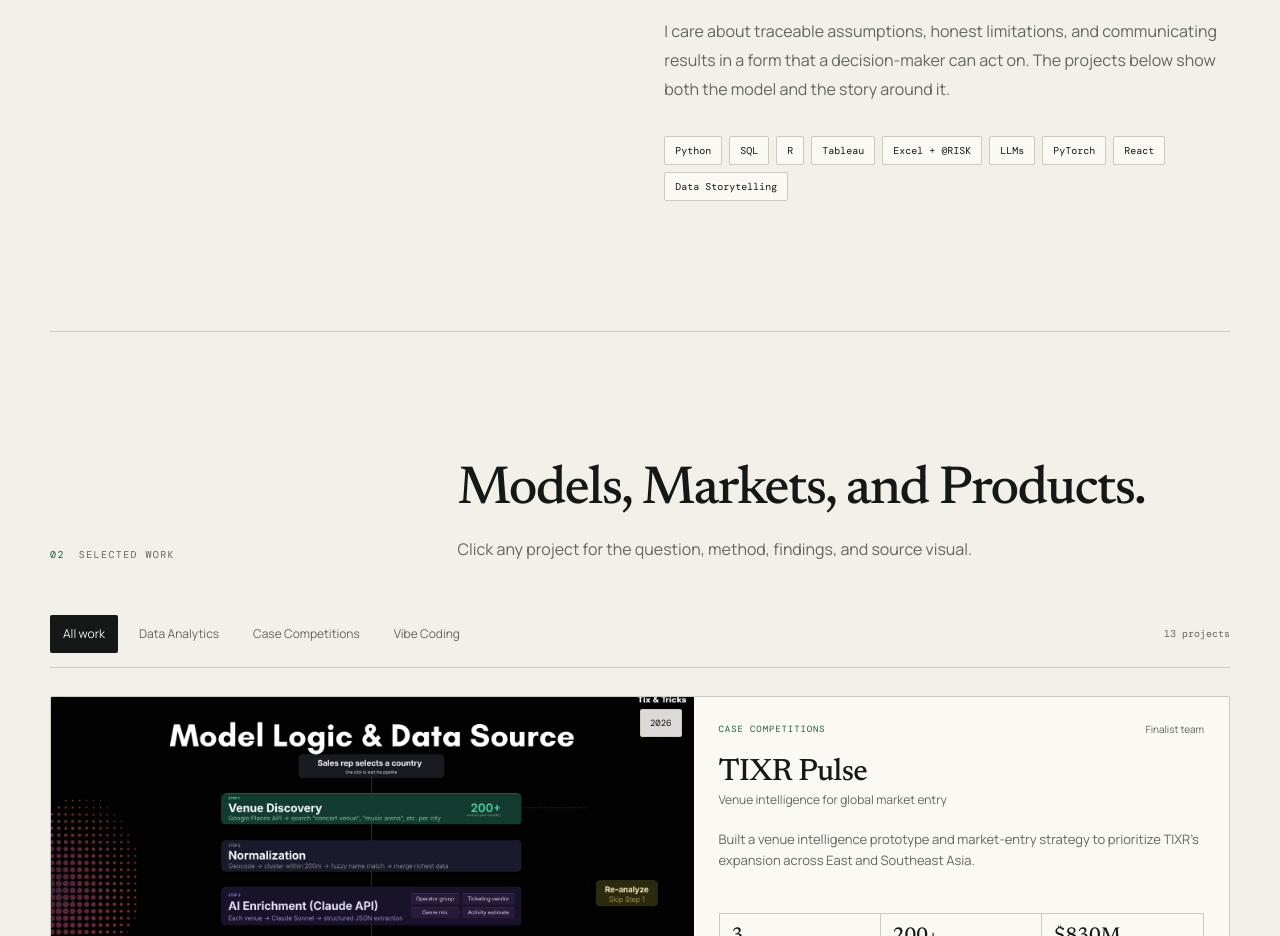
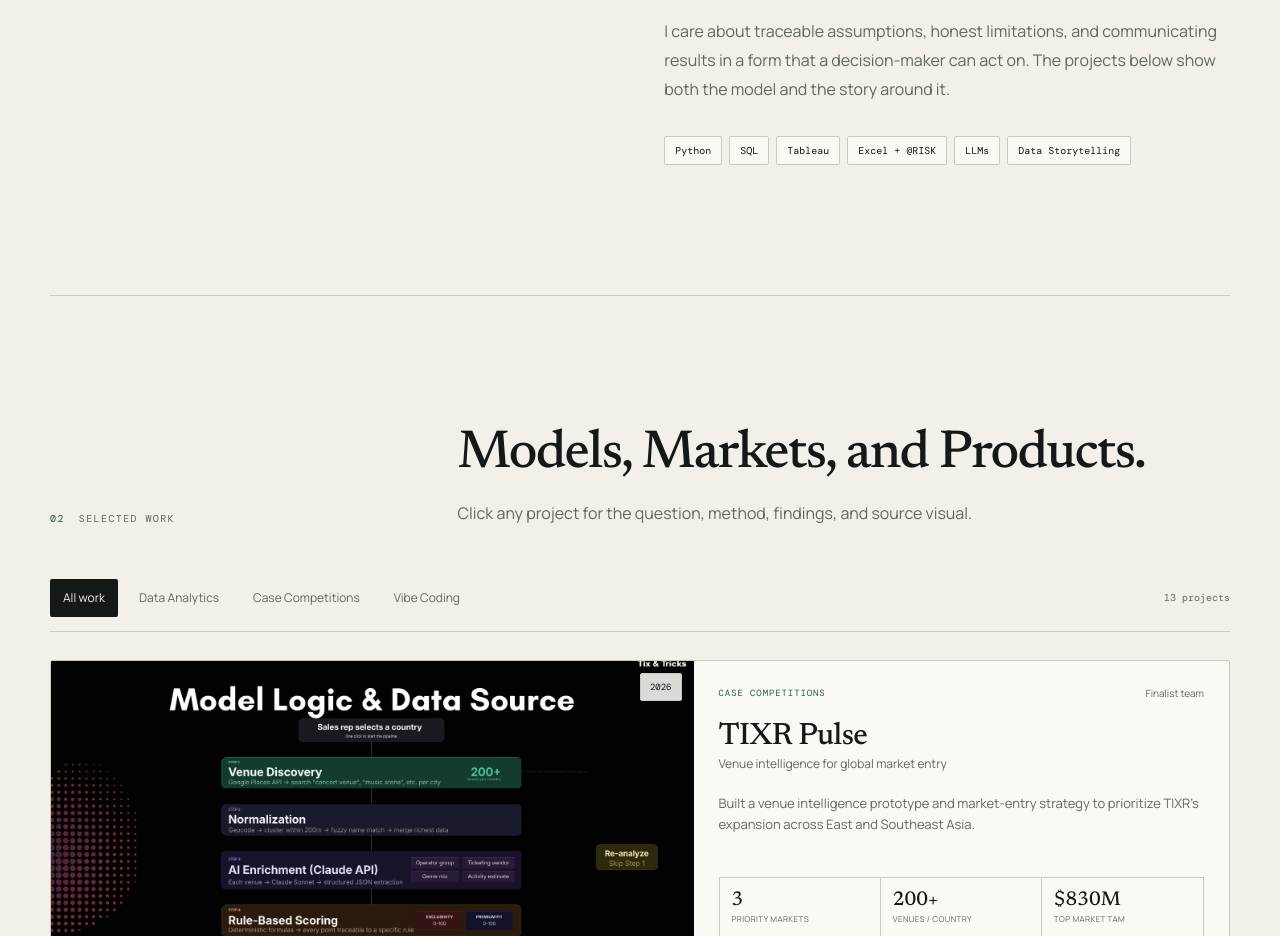
Before and after one commit to gunadhiv/portfolio, a React (Vite) app: page / in a window 1280 px wide. Shown: the part 1120-2056 px from the top of the page. Built offline with nearby package versions, Linux system fonts and the light colour scheme.

Commit message:
Update portfolioData.js
Push skill fix

```diff
--- a/src/data/portfolioData.js
+++ b/src/data/portfolioData.js
@@ -20,7 +20,7 @@
       'I am an MS Business Analytics student at USC Marshall who enjoys the stretch between rigorous analysis and a clear business recommendation. My work spans regression, stochastic optimization, SQL, market entry, and rapid product prototyping.',
       'I care about traceable assumptions, honest limitations, and communicating results in a form that a decision-maker can act on. The projects below show both the model and the story around it.',
     ],
-    skills: ['Python', 'SQL', 'R', 'Tableau', 'Excel + @RISK', 'LLMs', 'PyTorch', 'React', 'Data Storytelling'],
+    skills: ['Python', 'SQL', 'Tableau', 'Excel + @RISK', 'LLMs', 'Data Storytelling'],
   },
   categories: ['All work', 'Data Analytics', 'Case Competitions', 'Vibe Coding'],
 }
```
